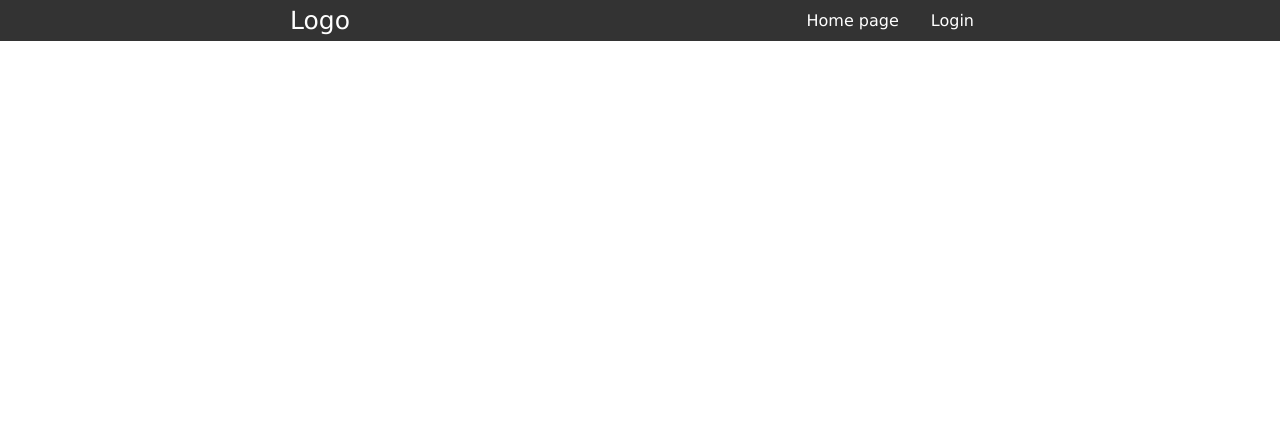
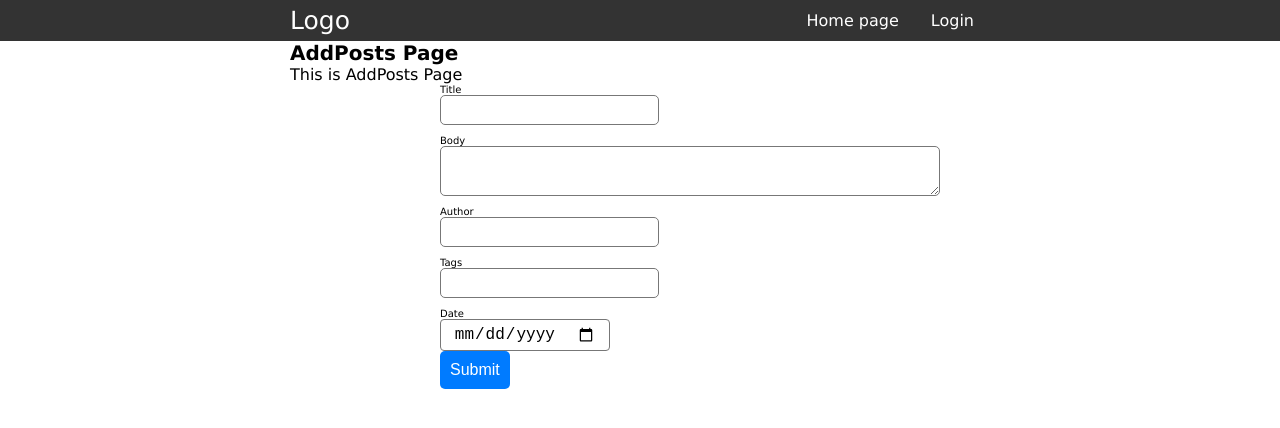
Before and after one commit to MariusCodeAcademy/feu5-20_react_firebase_auth_context, a React (Vite) app: page /posts/new in a window 1280 px wide. Before the commit this address had no page. Shown: the top 428 px of the page. Built offline with nearby package versions, Linux system fonts and the light colour scheme.

Commit message:
NewPostForm

```diff
--- a/src/App.jsx
+++ b/src/App.jsx
@@ -7,6 +7,7 @@ import ProfilePage from './pages/ProfilePage';
 import Header from './components/layout/Header';
 import Feedback from './components/ui/feedback/Feedback';
 import PostsPage from './pages/PostsPage';
+import AddPostsPage from './pages/AddPostpage';
 
 function App() {
   return (
@@ -18,6 +19,7 @@ function App() {
         <Route path="/login" element={<LoginPage />} />
         <Route path="/profile" element={<ProfilePage />} />
         <Route path="/posts" element={<PostsPage />} />
+        <Route path="/posts/new" element={<AddPostsPage />} />
       </Routes>
     </div>
   );
--- a/src/components/layout/Header.jsx
+++ b/src/components/layout/Header.jsx
@@ -21,9 +21,14 @@ function Header() {
             </NavLink>
           )}
           {isLoggedIn && (
-            <NavLink className="navItem" to={'/posts'}>
-              Posts
-            </NavLink>
+            <>
+              <NavLink className="navItem" to={'/posts'}>
+                Posts
+              </NavLink>
+              <NavLink className="navItem" to={'/posts/new'}>
+                Add post
+              </NavLink>
+            </>
           )}
           {!isLoggedIn && (
             <NavLink className="navItem" to={'/login'}>
--- /dev/null
+++ b/src/components/posts/NewPostForm.jsx
@@ -0,0 +1,105 @@
+// NewPost.jsx
+
+import React from 'react';
+import { useFormik } from 'formik';
+import './new-post.scss';
+
+const NewPostForm = () => {
+  const formik = useFormik({
+    initialValues: {
+      title: '',
+      body: '',
+      author: '',
+      tags: '',
+      date: '',
+    },
+    validate: (values) => {
+      const errors = {};
+
+      if (!values.title) {
+        errors.title = 'Title is required';
+      }
+
+      if (!values.body) {
+        errors.body = 'Body is required';
+      }
+
+      if (!values.author) {
+        errors.author = 'Author is required';
+      }
+
+      return errors;
+    },
+    onSubmit: (values) => {
+      console.log(values);
+    },
+  });
+
+  return (
+    <div className="new-post-form">
+      <form onSubmit={formik.handleSubmit}>
+        <label htmlFor="title">Title</label>
+        <input
+          id="title"
+          name="title"
+          type="text"
+          onChange={formik.handleChange}
+          onBlur={formik.handleBlur}
+          value={formik.values.title}
+        />
+        {formik.touched.title && formik.errors.title ? (
+          <div className="error-message">{formik.errors.title}</div>
+        ) : null}
+
+        <label htmlFor="body">Body</label>
+        <textarea
+          id="body"
+          name="body"
+          onChange={formik.handleChange}
+          onBlur={formik.handleBlur}
+          value={formik.values.body}
+        />
+        {formik.touched.body && formik.errors.body ? (
+          <div className="error-message">{formik.errors.body}</div>
+        ) : null}
+
+        <label htmlFor="author">Author</label>
+        <input
+          id="author"
+          name="author"
+          type="text"
+          onChange={formik.handleChange}
+          onBlur={formik.handleBlur}
+          value={formik.values.author}
+        />
+        {formik.touched.author && formik.errors.author ? (
+          <div className="error-message">{formik.errors.author}</div>
+        ) : null}
+
+        <label htmlFor="tags">Tags</label>
+        <input
+          id="tags"
+          name="tags"
+          type="text"
+          onChange={formik.handleChange}
+          onBlur={formik.handleBlur}
+          value={formik.values.tags}
+        />
+
+        <label htmlFor="date">Date</label>
+        <input
+          id="date"
+          name="date"
+          type="date"
+          onChange={formik.handleChange}
+          onBlur={formik.handleBlur}
+          value={formik.values.date}
+        />
+
+        <button type="submit">Submit</button>
+      </form>
+    </div>
+  );
+};
+
+export default NewPostForm;
--- /dev/null
+++ b/src/components/posts/new-post.scss
@@ -0,0 +1,35 @@
+.new-post-form {
+  display: flex;
+  flex-direction: column;
+  max-width: 400px;
+  margin: 0 auto;
+
+  label {
+    margin-bottom: 5px;
+  }
+
+  input[type='text'],
+  textarea {
+    margin-bottom: 10px;
+    padding: 5px;
+    border-radius: 5px;
+  }
+
+  button[type='submit'] {
+    background-color: #007bff;
+    color: white;
+    border: none;
+    border-radius: 5px;
+    padding: 10px;
+    cursor: pointer;
+
+    &:hover {
+      opacity: 0.8;
+    }
+  }
+}
+
+.error-message {
+  color: red;
+  margin-top: 5px;
+}
--- /dev/null
+++ b/src/pages/AddPostpage.jsx
@@ -0,0 +1,13 @@
+import NewPostForm from '../components/posts/NewPostForm';
+
+function AddPostsPage() {
+  return (
+    <div className="container">
+      <h1>AddPosts Page</h1>
+      <p>This is AddPosts Page</p>
+      <NewPostForm />
+    </div>
+  );
+}
+
+export default AddPostsPage;
```
